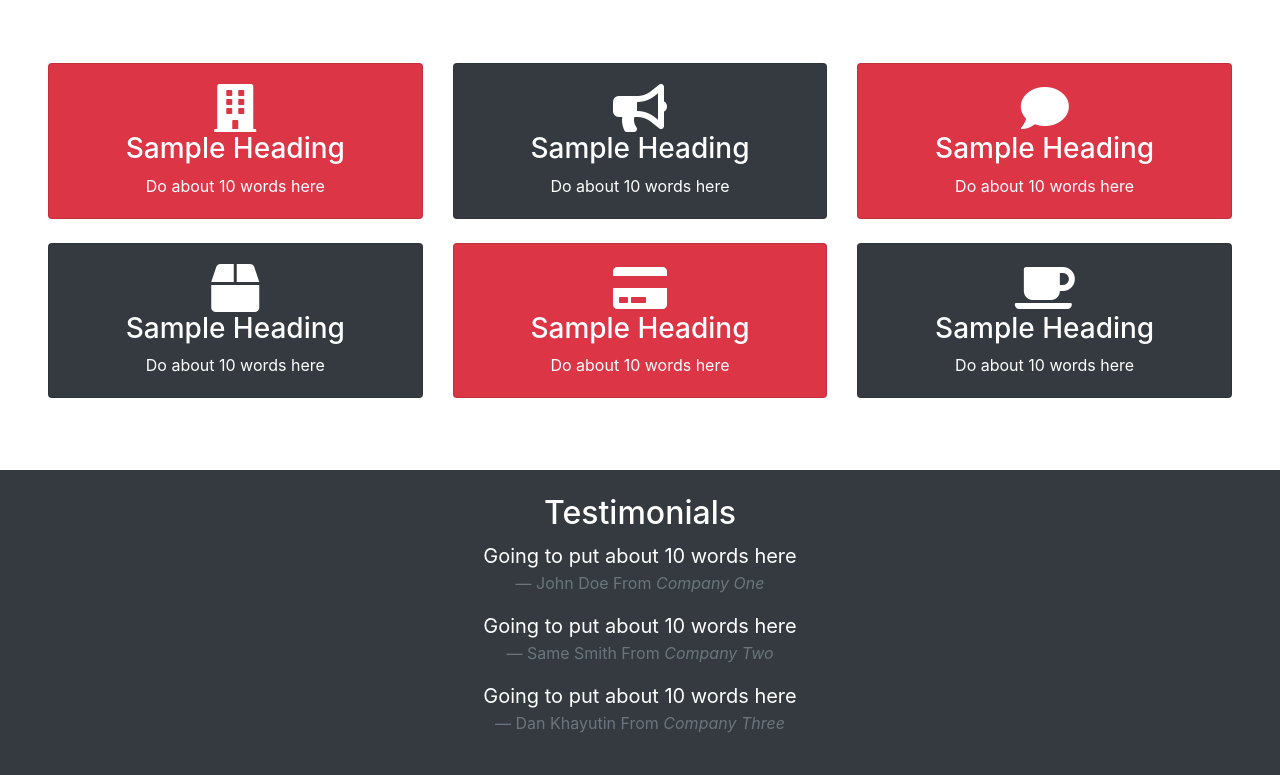
After one commit to dkhayutin/TechLabs, a PHP site: page /about.html in a window 1280 px wide. The commit adds this page. Shown: the part 763-1538 px from the top of the page. Run offline with PHP 8.4, Linux system fonts and the light colour scheme; some libraries are stand-ins or nearby versions.

Commit message:
added about page with small about section and testimonial slider

```diff
--- /dev/null
+++ b/about.html
@@ -0,0 +1,199 @@
+<!DOCTYPE html>
+<html lang="en" dir="ltr">
+  <head>
+    <meta charset="utf-8">
+    <meta name="viewport" content="width=device-width, initial-scale=1.0">
+    <meta http-equiv="X-UA-Compatible" content="ie=edge">
+    <link rel="stylesheet" href="https://use.fontawesome.com/releases/v5.1.0/css/all.css" integrity="sha384-lKuwvrZot6UHsBSfcMvOkWwlCMgc0TaWr+30HWe3a4ltaBwTZhyTEggF5tJv8tbt" crossorigin="anonymous">
+    <link rel="stylesheet" href="https://stackpath.bootstrapcdn.com/bootstrap/4.1.1/css/bootstrap.min.css" integrity="sha384-WskhaSGFgHYWDcbwN70/dfYBj47jz9qbsMId/iRN3ewGhXQFZCSftd1LZCfmhktB" crossorigin="anonymous">
+    <link rel="stylesheet" href="https://cdnjs.cloudflare.com/ajax/libs/slick-carousel/1.9.0/slick.css" />
+    <link rel="stylesheet" href="https://cdnjs.cloudflare.com/ajax/libs/slick-carousel/1.9.0/slick-theme.css" />
+    <link rel="stylesheet" href="css/styles.css">
+    <title>TechLabs</title>
+  </head>
+  <body>
+    <nav class="navbar navbar-expand-sm navbar-dark bg-dark">
+      <div class="container">
+        <a href="index.html" class="navbar-brand">TechLabs</a>
+        <button class="navbar-toggler" data-toggle="collapse" data-target="#navbarCollapse">
+          <span class="navbar-toggler-icon"></span>
+        </button>
+        <div class="collapse navbar-collapse" id="navbarCollapse">
+          <ul class="navbar-nav ml-auto">
+            <li class="nav-item">
+              <a href="index.html" class="nav-link">Home</a>
+            </li>
+            <li class="nav-item-active">
+              <a href="about.html" class="nav-link" >About</a>
+            </li>
+            <li class="nav-item">
+              <a href="services.html" class="nav-link" >Services</a>
+            </li>
+            <li class="nav-item">
+              <a href="blog.html" class="nav-link" >Blog</a>
+            </li>
+            <li class="nav-item">
+              <a href="contact.html" class="nav-link" >Contact</a>
+            </li>
+          </ul>
+        </div>
+      </div>
+    </nav>
+
+    <!-- Page Header -->
+    <header id="page-header">
+      <div class="container">
+        <div class="row">
+          <div class="col-md-6 m-auto text-center">
+            <h1>About Us</h1>
+            <p>Filler text to be filled for later</p>
+
+          </div>
+
+        </div>
+
+      </div>
+
+    </header>
+
+    <!-- About Section -->
+    <section id="about" class="py-3">
+      <div class="container">
+        <div class="row">
+          <div class="col-md-6">
+            <h1>What We Do</h1>
+            <p>Make this section about 30-40 words</p>
+            <p>Same with this section 40-50 words</p>
+          </div>
+          <div class="col-md-6">
+            <img src="https://source.unsplash.com/random/700x700/?technology" alt="" class="img-fluid rounded-circle d-none d-md-block about-img">
+          </div>
+        </div>
+      </div>
+    </section>
+
+    <!-- Icon Boxes -->
+    <section id="icon-boxes" class="p-5">
+      <div class="containter">
+        <div class="row mb-4">
+          <div class="col-md-4">
+            <div class="card bg-danger text-white text-center">
+              <div class="card-body">
+                <i class="fas fa-building fa-3x"></i>
+                <h3>Sample Heading</h3>
+                Do about 10 words here
+              </div>
+            </div>
+          </div>
+            <div class="col-md-4">
+              <div class="card bg-dark text-white text-center">
+                <div class="card-body">
+                  <i class="fas fa-bullhorn fa-3x"></i>
+                  <h3>Sample Heading</h3>
+                  Do about 10 words here
+                </div>
+              </div>
+            </div>
+              <div class="col-md-4">
+                <div class="card bg-danger text-white text-center">
+                  <div class="card-body">
+                    <i class="fas fa-comment fa-3x"></i>
+                    <h3>Sample Heading</h3>
+                    Do about 10 words here
+            </div>
+          </div>
+        </div>
+      </div>
+
+      <div class="row mb-4">
+        <div class="col-md-4">
+          <div class="card bg-dark text-white text-center">
+            <div class="card-body">
+              <i class="fas fa-box fa-3x"></i>
+              <h3>Sample Heading</h3>
+              Do about 10 words here
+            </div>
+          </div>
+        </div>
+          <div class="col-md-4">
+            <div class="card bg-danger text-white text-center">
+              <div class="card-body">
+                <i class="fas fa-credit-card fa-3x"></i>
+                <h3>Sample Heading</h3>
+                Do about 10 words here
+              </div>
+            </div>
+          </div>
+            <div class="col-md-4">
+              <div class="card bg-dark text-white text-center">
+                <div class="card-body">
+                  <i class="fas fa-coffee fa-3x"></i>
+                  <h3>Sample Heading</h3>
+                  Do about 10 words here
+          </div>
+        </div>
+      </div>
+    </div>
+    </div>
+
+  </section>
+
+  <!-- Testimonials -->
+  <section id="testimonials" class="p-4 bg-dark text-white">
+    <div class="container">
+      <h2 class="text-center">Testimonials</h2>
+      <div class="row text-center">
+        <div class="col">
+          <div class="slider">
+            <div>
+              <blockquote class="blockquote">
+                <p class="mb-0">
+                  Going to put about 10 words here
+                </p>
+                <footer class="blockquote-footer">John Doe From
+                  <cite title="Company 1">Company One</cite>
+                </footer>
+              </blockquote>
+            </div>
+            <div>
+              <blockquote class="blockquote">
+                <p class="mb-0">
+                  Going to put about 10 words here
+                </p>
+                <footer class="blockquote-footer">Same Smith From
+                  <cite title="Company 2">Company Two</cite>
+                </footer>
+              </blockquote>
+            </div>
+            <div>
+              <blockquote class="blockquote">
+                <p class="mb-0">
+                  Going to put about 10 words here
+                </p>
+                <footer class="blockquote-footer">Dan Khayutin From
+                  <cite title="Company 3">Company Three</cite>
+                </footer>
+              </blockquote>
+            </div>
+          </div>
+        </div>
+      </div>
+    </div
+  </section>
+
+
+<script src="http://code.jquery.com/jquery-3.3.1.min.js" integrity="sha256-FgpCb/KJQlLNfOu91ta32o/NMZxltwRo8QtmkMRdAu8="crossorigin="anonymous"></script>
+<script src="https://cdnjs.cloudflare.com/ajax/libs/popper.js/1.14.3/umd/popper.min.js" integrity="sha384-ZMP7rVo3mIykV+2+9J3UJ46jBk0WLaUAdn689aCwoqbBJiSnjAK/l8WvCWPIPm49" crossorigin="anonymous"></script>
+<script src="https://stackpath.bootstrapcdn.com/bootstrap/4.1.1/js/bootstrap.min.js" integrity="sha384-smHYKdLADwkXOn1EmN1qk/HfnUcbVRZyYmZ4qpPea6sjB/pTJ0euyQp0Mk8ck+5T" crossorigin="anonymous"></script>
+<script src="https://cdnjs.cloudflare.com/ajax/libs/slick-carousel/1.9.0/slick.js"></script>
+<script type="text/javascript" src="scripts/script.js"></script>
+<script>
+//get the current year for the copyright
+$('#year').text(new Date().getFullYear())
+
+
+</script>
+
+
+  </body>
+</html>
--- a/css/styles.css
+++ b/css/styles.css
@@ -65,3 +65,17 @@ body {
 #video-play a {
   color: #fff;
 }
+
+#page-header {
+  height: 200px;
+  background: url('../img/image1.jpg');
+  background-position: 0 -360px;
+  background-attachment: fixed;
+  color: #fff;
+  border-bottom: 1px #eee solid;
+  padding-top: 50px;
+}
+
+.about-img {
+  margin-top: -50px;
+}
```
